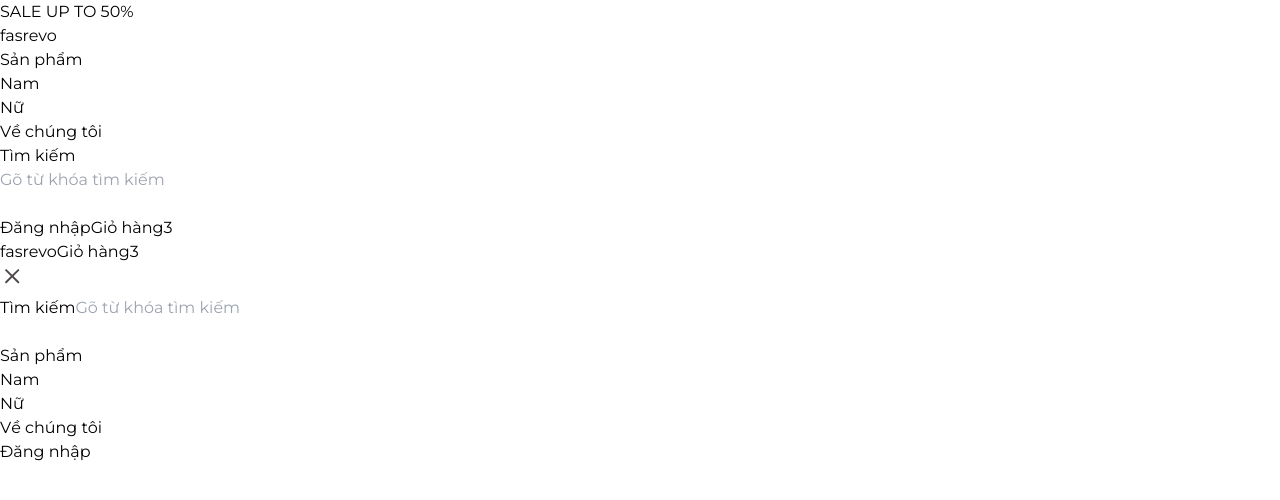
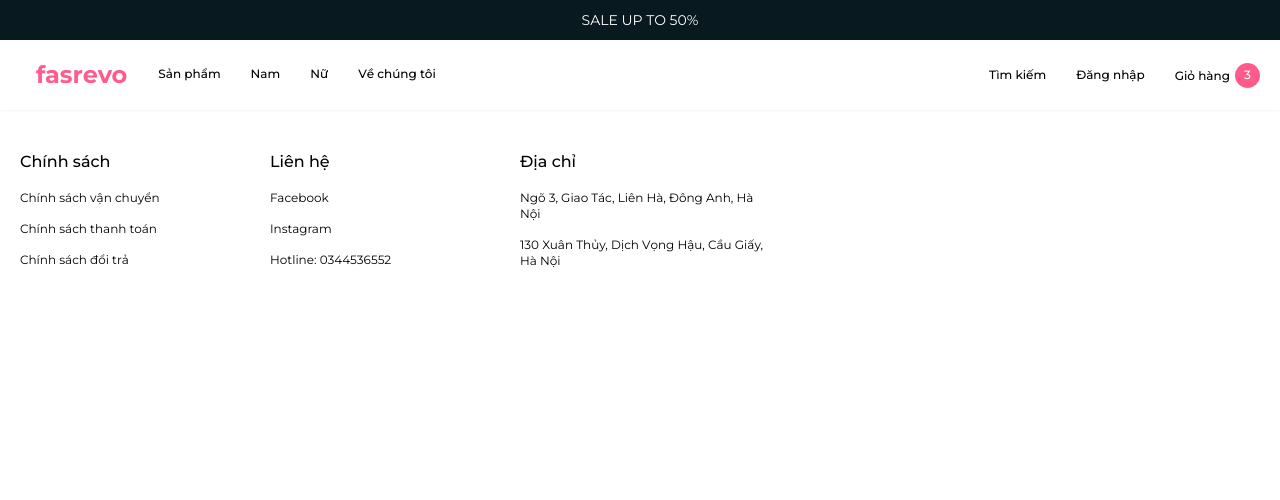
Before and after one commit to tiendung06/fasrevo, a Next.js app: page / in a window 1280 px wide. Shown: the top 500 px of the page. Built offline with nearby package versions, Linux system fonts and the light colour scheme.

Commit message:
Add Footer

```diff
--- a/src/constants/nav.js
+++ b/src/constants/nav.js
@@ -4,3 +4,20 @@ export const nav = [
   { title: 'Nữ', path: '/women' },
   { title: 'Về chúng tôi', path: '/about-us' },
 ];
+
+export const footerPolicy = [
+  { title: 'Chính sách vận chuyển', path: '/delivery-policy' },
+  { title: 'Chính sách thanh toán', path: '/payment-policy' },
+  { title: 'Chính sách đổi trả', path: '/' },
+];
+
+export const footerContact = [
+  { title: 'Facebook', path: 'https://www.facebook.com/' },
+  { title: 'Instagram', path: 'https://www.instagram.com/' },
+  { title: 'Hotline: 0344536552', path: '/' },
+];
+
+export const storeAdress = [
+  { title: 'Ngõ 3, Giao Tác, Liên Hà, Đông Anh, Hà Nội' },
+  { title: '130 Xuân Thủy, Dịch Vọng Hậu, Cầu Giấy, Hà Nội' },
+];
--- /dev/null
+++ b/src/layout/Footer/index.js
@@ -0,0 +1,44 @@
+import Link from 'next/link.js';
+import React from 'react';
+import {
+  footerPolicy,
+  footerContact,
+  storeAdress,
+} from '../../constants/nav.js';
+
+const Footer = () => {
+  return (
+    <footer className='w-full'>
+      <div className='max-w-[1920px] bg-white px-5 py-5 mx-auto flex flex-wrap'>
+        <FooterColumn heading='Chính sách' col={footerPolicy} meta='link' />
+        <FooterColumn heading='Liên hệ' col={footerContact} meta='link' />
+        <FooterColumn heading='Địa chỉ' col={storeAdress} />
+      </div>
+    </footer>
+  );
+};
+
+function FooterColumn({ heading, col, meta }) {
+  return (
+    <div className='w-[250px] pt-5'>
+      <h3 className='font-medium text-base mb-4'>{heading}</h3>
+      <ul className='list-none '>
+        {col.map(({ title, path }) => (
+          <li key={title}>
+            {meta === 'link' ? (
+              <Link href={path}>
+                <a className='text-xs block pb-[15px] transition-all hover:text-[#ff5c8d]'>
+                  {title}
+                </a>
+              </Link>
+            ) : (
+              <span className='text-xs block pb-[15px]'>{title}</span>
+            )}
+          </li>
+        ))}
+      </ul>
+    </div>
+  );
+}
+
+export default Footer;
--- a/src/layout/Main/index.js
+++ b/src/layout/Main/index.js
@@ -1,5 +1,6 @@
 import Head from 'next/head';
 import Header from '../Header';
+import Footer from '../Footer';
 
 const Main = ({ children }) => {
   return (
@@ -10,7 +11,8 @@ const Main = ({ children }) => {
         <link rel='icon' href='/favicon.ico' />
       </Head>
       <Header></Header>
-      {children}
+      <div className='mt-[70px]'>{children}</div>
+      <Footer></Footer>
     </main>
   );
 };
--- a/tailwind.config.js
+++ b/tailwind.config.js
@@ -1,9 +1,6 @@
 /** @type {import('tailwindcss').Config} */
 module.exports = {
-  content: [
-    './pages/**/*.{js,ts,jsx,tsx}',
-    './components/**/*.{js,ts,jsx,tsx}',
-  ],
+  content: ['./pages/**/*.{js,ts,jsx,tsx}', './src/**/*.{js,ts,jsx,tsx}'],
   theme: {
     extend: {},
   },
```
